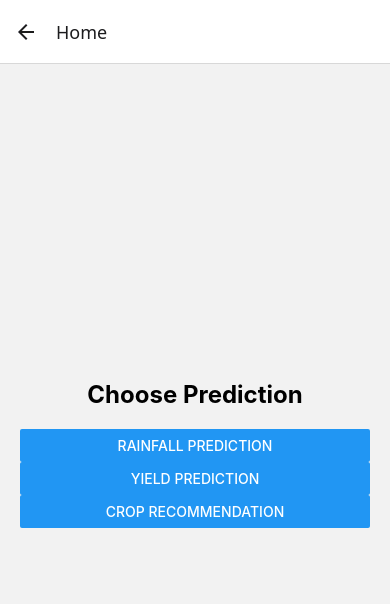
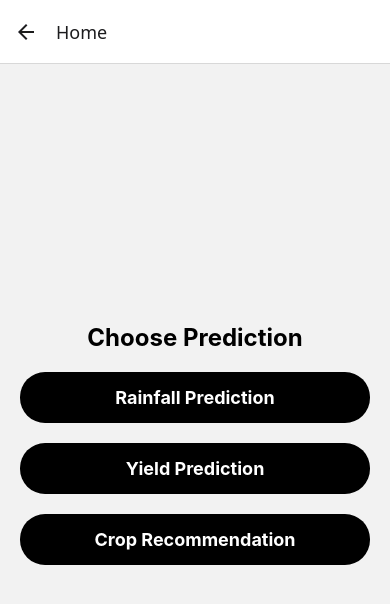
Before and after one commit to hiral075/react, a React Native app: screen /Home in a window 390 px wide. Shown: the top 604 px of the page. Built offline with nearby package versions, Linux system fonts and the light colour scheme.

Commit message:
Updated homescreen.jsx to improve the page logic

```diff
--- a/src/screen/homeScreen.jsx
+++ b/src/screen/homeScreen.jsx
@@ -1,5 +1,5 @@
 import React, { useState } from 'react';
-import { View, Text, TextInput, Button, StyleSheet } from 'react-native';
+import { View, Text, TextInput, TouchableOpacity, StyleSheet } from 'react-native';
 import axios from 'axios';
 import { Picker } from '@react-native-picker/picker';
 
@@ -67,7 +67,6 @@ const HomeScreen = () => {
   };
 
   const handleCropRecommendation = async () => {
-
     setError(null);
     setCropRecommendation(null);
 
@@ -88,9 +87,15 @@ const HomeScreen = () => {
     return (
       <View style={styles.container}>
         <Text style={styles.title}>Choose Prediction</Text>
-        <Button title="Rainfall Prediction" onPress={() => setSelectedPrediction('rainfall')} />
-        <Button title="Yield Prediction" onPress={() => setSelectedPrediction('yield')} />
-        <Button title="Crop Recommendation" onPress={() => setSelectedPrediction('crop')} />
+        <TouchableOpacity style={styles.button} onPress={() => setSelectedPrediction('rainfall')}>
+          <Text style={styles.buttonText}>Rainfall Prediction</Text>
+        </TouchableOpacity>
+        <TouchableOpacity style={styles.button} onPress={() => setSelectedPrediction('yield')}>
+          <Text style={styles.buttonText}>Yield Prediction</Text>
+        </TouchableOpacity>
+        <TouchableOpacity style={styles.button} onPress={() => setSelectedPrediction('crop')}>
+          <Text style={styles.buttonText}>Crop Recommendation</Text>
+        </TouchableOpacity>
       </View>
     );
   }
@@ -182,17 +187,22 @@ const HomeScreen = () => {
         </>
       )}
 
-
       {selectedPrediction === 'rainfall' && (
-        <Button title="Predict Rainfall" onPress={handleRainfallPrediction} />
+        <TouchableOpacity style={styles.button} onPress={handleRainfallPrediction}>
+          <Text style={styles.buttonText}>Predict Rainfall</Text>
+        </TouchableOpacity>
       )}
 
       {selectedPrediction === 'yield' && (
-        <Button title="Predict Yield" onPress={handleYieldPrediction} />
+        <TouchableOpacity style={styles.button} onPress={handleYieldPrediction}>
+          <Text style={styles.buttonText}>Predict Yield</Text>
+        </TouchableOpacity>
       )}
 
       {selectedPrediction === 'crop' && (
-        <Button title="Get Crop Recommendation" onPress={handleCropRecommendation} />
+        <TouchableOpacity style={styles.button} onPress={handleCropRecommendation}>
+          <Text style={styles.buttonText}>Get Crop Recommendation</Text>
+        </TouchableOpacity>
       )}
 
       {error && <Text style={styles.error}>Error: {error}</Text>}
@@ -213,7 +223,9 @@ const HomeScreen = () => {
         <Text style={styles.result}>Model Accuracy (R²): {accuracy}</Text>
       )}
 
-      <Button title="Go Back" onPress={() => setSelectedPrediction(null)} />
+      <TouchableOpacity style={styles.button} onPress={() => setSelectedPrediction(null)}>
+        <Text style={styles.buttonText}>Go Back</Text>
+      </TouchableOpacity>
     </View>
   );
 };
@@ -232,7 +244,7 @@ const styles = StyleSheet.create({
   },
   input: {
     borderWidth: 1,
-    color:'green',
+    color: 'green',
     borderColor: '#ccc',
     borderRadius: 5,
     padding: 10,
@@ -257,6 +269,18 @@ const styles = StyleSheet.create({
     marginTop: 20,
     fontSize: 16,
   },
+  button: {
+    backgroundColor: '#000000', // Black color for the button
+    padding: 15,
+    borderRadius: 25, // Oval shape
+    alignItems: 'center',
+    marginBottom: 20,
+  },
+  buttonText: {
+    color: '#FFFFFF', // White text for better contrast on black background
+    fontSize: 18,
+    fontWeight: 'bold',
+  },
 });
 
 export default HomeScreen;
```
Lines whose indentation alone changed are shown as unchanged.
